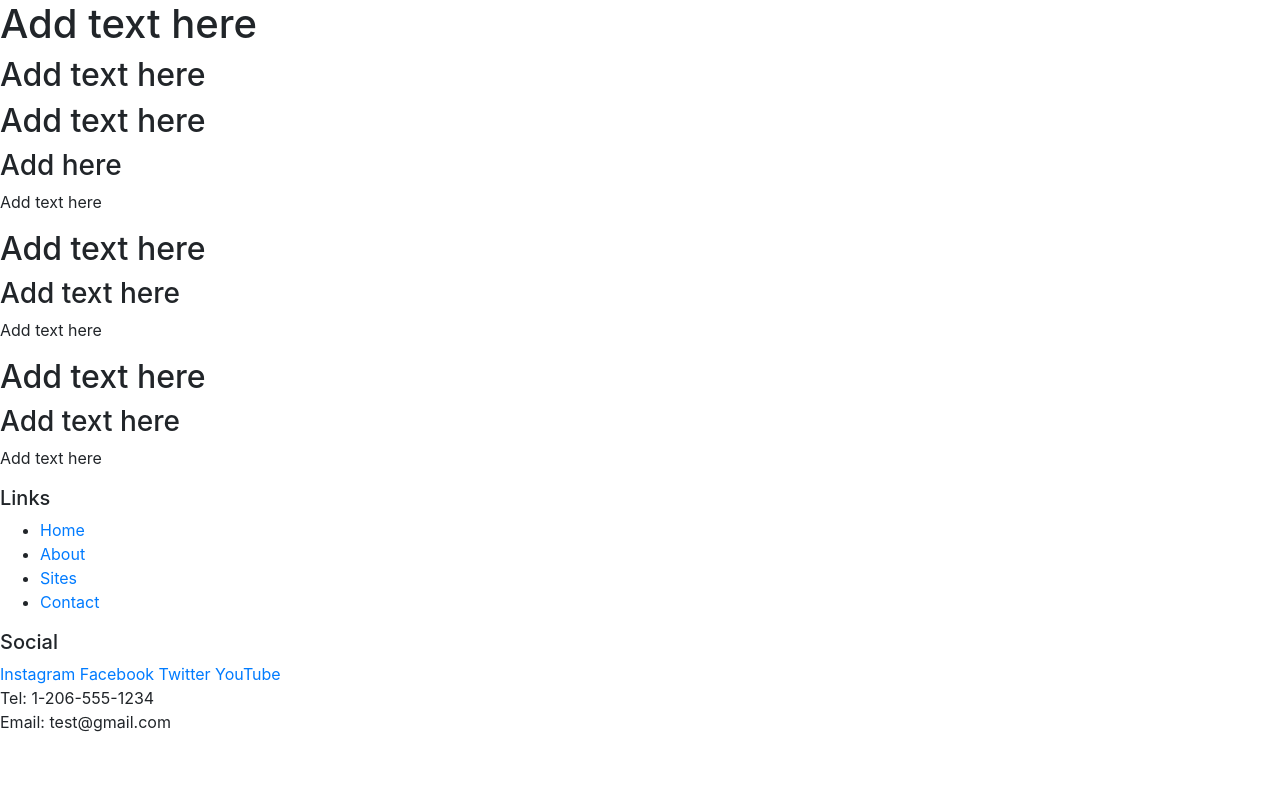
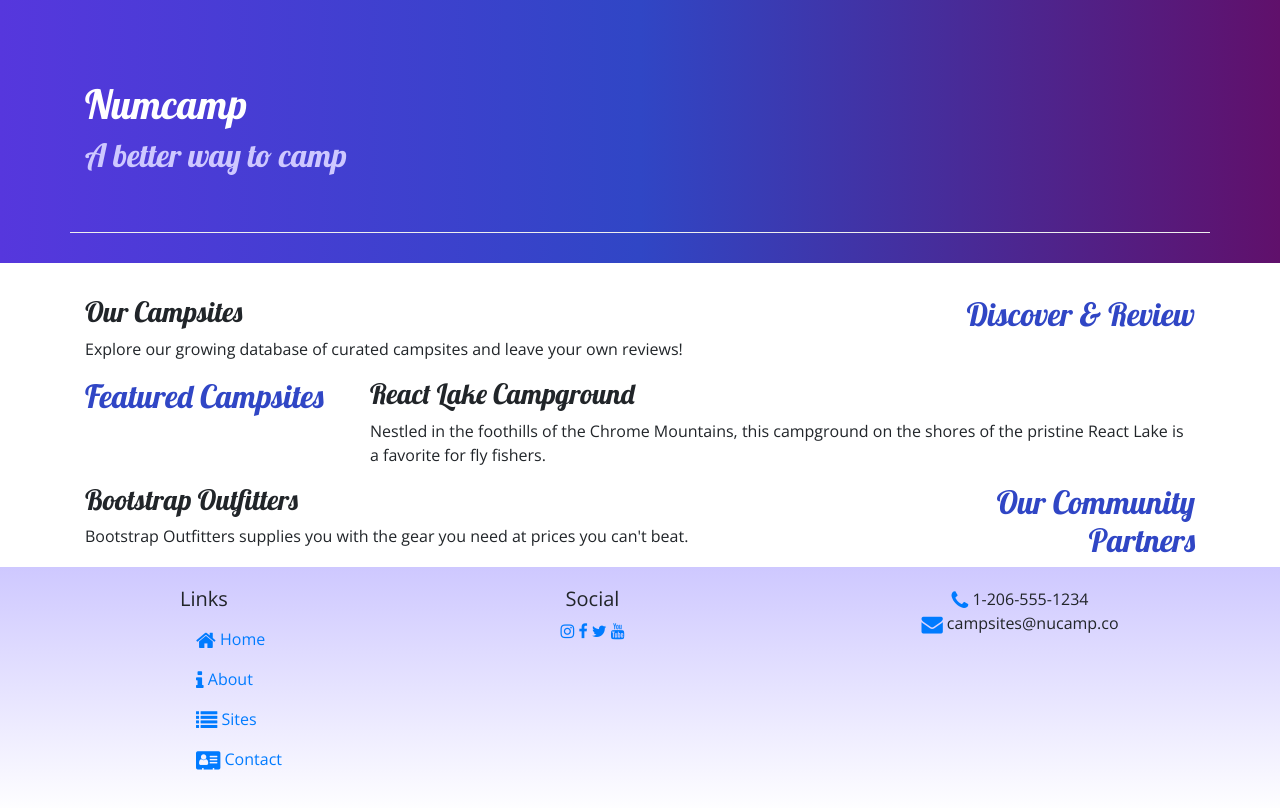
Before and after one commit to joshuakingen-commits/Bootstrap, a website: page index.html in a window 1280 px wide. Drawn offline with nearby package versions, Linux system fonts and the light colour scheme.

Commit message:
Icon Fonts

```diff
--- /dev/null
+++ b/css/styles.css
@@ -0,0 +1,32 @@
+body {
+    font-family: "Open Sans", sans-serif;
+}
+
+h1, h2, h3 {
+    font-family: "Lobster", cursive;
+}
+
+h2 {
+    color: #3046C5;
+}
+
+header h2 {
+    color: #CEC8FF;
+}
+
+footer {
+    background-image: linear-gradient(#CEC8FF, white);
+    padding: 20px 0;
+}
+
+.jumbotron {
+    padding: 30px;
+    background-image: linear-gradient(to right, #5637DD, #3046C5, #60106B);
+    color: white;
+}
+
+.row-content {
+    padding: 50px 0;
+    border-bottom: 1px ridge;
+    min-height: 200px;
+}
--- a/index.html
+++ b/index.html
@@ -2,7 +2,6 @@
 <html lang="en">
 
 <head>
-    <meta charset="utf-8" />
     <!-- Required meta tags always come first -->
     <meta charset="utf-8" />
     <meta name="viewport" content="width=device-width, initial-scale=1" />
@@ -10,56 +9,120 @@
     <!-- Bootstrap CSS -->
     <link rel="stylesheet" href="node_modules/bootstrap/dist/css/bootstrap.min.css" />
 
-    <title>Add text here</title>
+    <!-- Additional CSS must be placed after Bootstrap CSS -->
+     <link rel="stylesheet" href="node_modules/font-awesome/css/font-awesome.min.css" />
+     <link rel="stylesheet" href="https://fonts.googleapis.com/css?family=Lobster|Open+Sans"
+    <link rel="stylesheet" href="css/styles.css" />
+    <title>NuCamp: A Better Way To Camp</title>
+    <style>
+body {
+    font-family: "Open Sans", sans-serif;
+}
+
+h1, h2, h3 {
+    font-family: "Lobster", cursive;
+}
+
+h2 {
+    color: #3046C5;
+}
+
+header h2 {
+    color: #CEC8FF;
+}
+
+footer {
+    background-image: linear-gradient(#CEC8FF, white);
+    padding: 20px 0;
+}
+
+.jumbotron {
+    padding: 30px;
+    background-image: linear-gradient(to right, #5637DD, #3046C5, #60106B);
+    color: white;
+}
+
+.row-content {
+    padding: 50px 0;
+    border-bottom: 1px ridge;
+    min-height: 200px;
+}
+
+    </style>
 </head>
+
 
 <body>
 
-    <header>
-        <div>
-            <h1>Add text here</h1>
-            <h2>Add text here</h2>
+    <header class="jumbotron jumbotron-fluid">
+        <div class="container">
+            <div class="row row-content align-items-center">
+                <div class="col">
+                    <h1>Numcamp</h1>
+                    <h2>A better way to camp</h2>
+    </header>
+    <div class="container">
+        <div class="row">
+            <div class="col-sm-4 order-sm-last col-md-3">
+                <h2 class="text-sm-right">Discover & Review</h2>
             </div>
-    </header>
-
-    <div>
-        <h2>Add text here</h2>
-        <h3>Add  here</h3>
-        <p>Add text here</p>
+            <div class="col">
+                <h3>Our Campsites</h3>
+                <p>Explore our growing database of curated campsites and leave your own reviews!</p>
+            </div>
         </div>
 
-    <div>
-        <h2>Add text here</h2>
-        <h3>Add text here</h3>
-        <p>Add text here</p>
+        <div class="row">
+            <div class="col-sm-4 col-md-3">
+                <h2>Featured Campsites</h2>
+            </div>
+            <div class="col">
+                <h3>React Lake Campground</h3>
+                <p>Nestled in the foothills of the Chrome Mountains, this campground on the shores of the pristine React
+                    Lake is a favorite for fly fishers.</p>
+            </div>
         </div>
 
-    <div>
-        <h2>Add text here</h2>
-        <h3>Add text here</h3>
-        <p>Add text here</p>
+        <div class="row">
+            <div class="col-sm-4 order-sm-last col-md-3">
+                <h2 class="text-sm-right">Our Community Partners</h2>
             </div>
 
+            <div class="col">
+                <h3>Bootstrap Outfitters</h3>
+                <p>Bootstrap Outfitters supplies you with the gear you need at prices you can't beat.</p>
+            </div>
+        </div>
+    </div>
+
+
+
     <footer>
-        <div>
+        <div class="container">
+            <div class="row">
+                <div class="col-4 col-sm-2 offset-1">
                     <h5>Links</h5>
-            <ul>
-                <li><a href="#">Home</a></li>
-                <li><a href="#">About</a></li>
-                <li><a href="#">Sites</a></li>
-                <li><a href="#">Contact</a></li>
-            </ul>
+                    <ul class="list-unstyled">
+                       <li class="nav-item active"><a class="nav-link" href="#"><i class="fa fa-home fa-lg"></i> Home</a></li>
+                <li class="nav-item"><a class="nav-link" href="aboutus.html"><i class="fa fa-info fa-lg"></i> About</a></li>
+                <li class="nav-item"><a class="nav-link" href="#"><i class="fa fa-list fa-lg"></i> Sites</a></li>
+                <li class="nav-item"><a class="nav-link" href="#"><i class="fa fa-address-card fa-lg"></i> Contact</a></li>
+
                 </div>
-        <div>
+                <div class="col-6 col-sm-5 text-center">
                     <h5>Social</h5>
-            <a href="http://instagram.com/">Instagram</a>
-            <a href="http://facebook.com/">Facebook</a>
-            <a href="http://twitter.com/">Twitter</a>
-            <a href="http://youtube.com/">YouTube</a>
+                    <a href="http://instagram.com/"><i class="fa fa-instagram"></i></a>
+                    <a href="http://facebook.com/"><i class="fa fa-facebook"></i></a>
+                    <a href="http://twitter.com/"><i class="fa fa-twitter"></i></a>
+                    <a href="http://youtube.com/"><i class="fa fa-youtube"></i></a>
+
                 </div>
-        <div>
-            Tel: 1-206-555-1234<br />
-            Email: test@gmail.com
+                <div class="col-sm-4 text-center">
+                     <i class="fa fa-phone fa-lg text-primary"></i> 1-206-555-1234<br />
+                      <i class="fa fa-envelope fa-lg text-primary"></i> campsites@nucamp.co
+
+                </div>
+            </div>
         </div>
     </footer>
     <!-- jQuery must come first, then Popper.js, then the Bootstrap JavaScript plugins.-->
--- a/package.json
+++ b/package.json
@@ -7,7 +7,6 @@
     "lite": "lite-server",
     "start": "npm run lite",
     "test": "echo \"Error: no test specified\" && exit 1"
-
   },
   "author": "",
   "license": "ISC",
@@ -16,6 +15,7 @@
   },
   "dependencies": {
     "bootstrap": "^4.5.2",
+    "font-awesome": "^4.7.0",
     "jquery": "^3.5.1",
     "popper.js": "^1.16.1"
   }
```
Also changed, not shown: aboutus.html (added, +94 -0 lines), 1 other file. Lines whose indentation alone changed are shown as unchanged.
